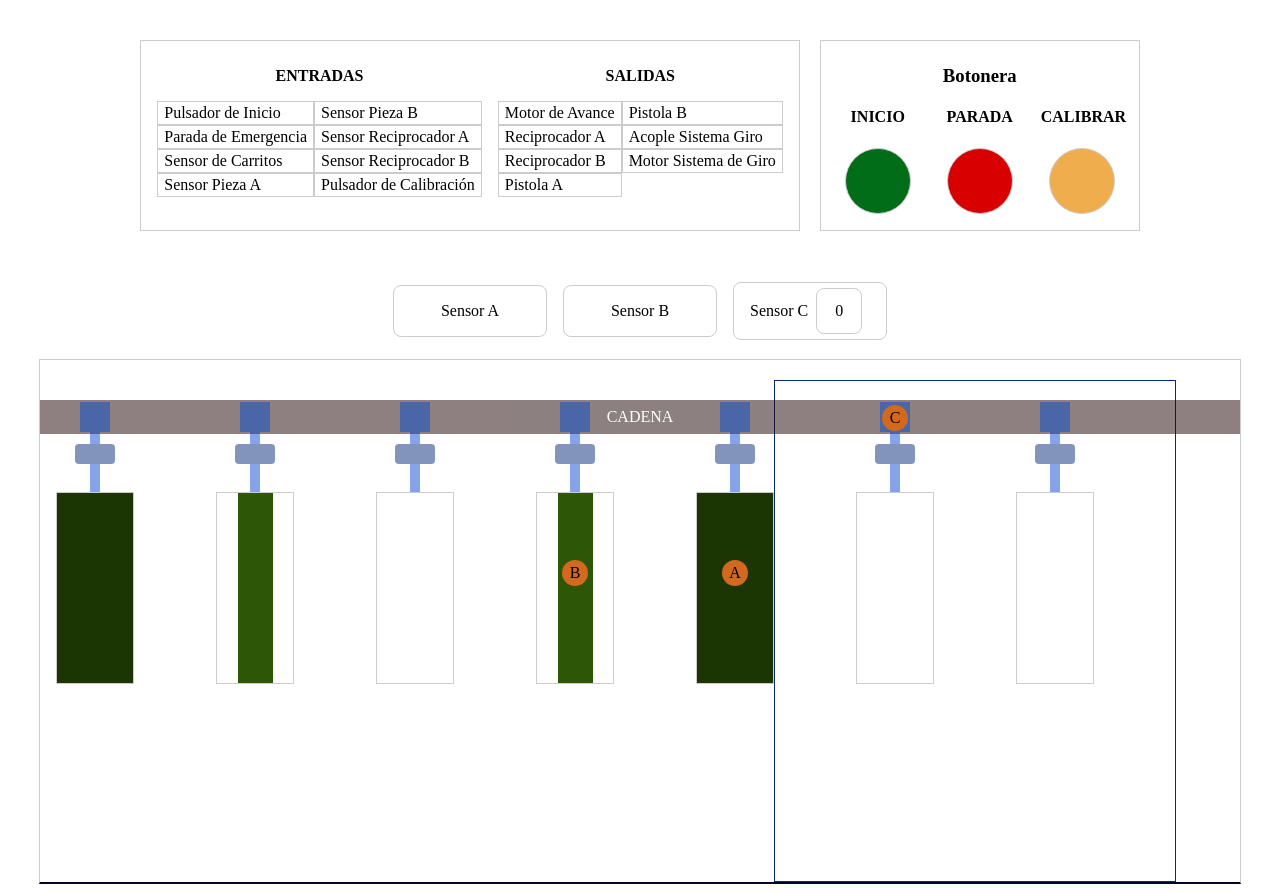
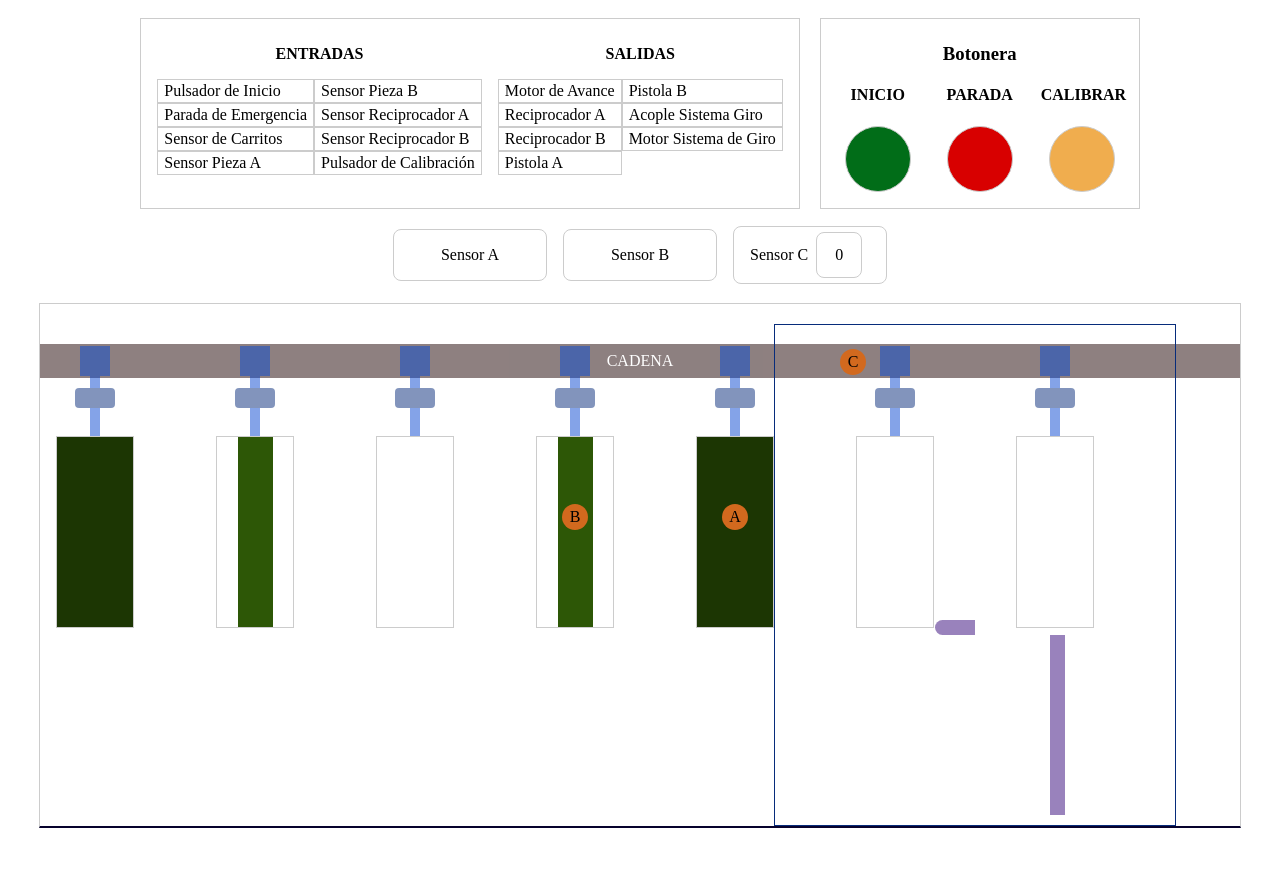
Before and after one commit to andriy-koz/saep-demo, a React (Create React App) app: page / in a window 1280 px wide. After the commit the page ends 836 px from the top, so only its background shows below. Built offline with nearby package versions, Linux system fonts and the light colour scheme; the HTML template or start-up script is replaced by a standard one.

Commit message:
animaciones

```diff
--- a/src/App.css
+++ b/src/App.css
@@ -1,5 +1,5 @@
 .App {
-  padding-top: 32px;
+  padding-top: 10px;
 }
 
 .header {
--- a/src/App.js
+++ b/src/App.js
@@ -1,3 +1,5 @@
+import { useState } from 'react';
+
 import './App.css';
 
 import Botonera from './components/Botonera';
@@ -6,14 +8,24 @@ import EntradasYSalidas from './components/EntradasYSalidas';
 import Presentacion from './components/Presentacion';
 
 function App() {
+  const [moverCadena, setMoverCadena] = useState(false);
+
+  const iniciar = () => {
+    setMoverCadena(true);
+  };
+
+  const parar = () => {
+    setMoverCadena(false);
+  };
+
   return (
     <div className='App'>
       <div className='header'>
         <EntradasYSalidas />
-        <Botonera />
+        <Botonera iniciar={iniciar} parar={parar} />
       </div>
       <DetallesSensores />
-      <Presentacion />
+      <Presentacion moverCadena={moverCadena} />
     </div>
   );
 }
--- a/src/components/Botonera.js
+++ b/src/components/Botonera.js
@@ -1,13 +1,13 @@
-const Botonera = () => {
+const Botonera = ({ iniciar, parar }) => {
   return (
     <div className='botonera-contenedor'>
       <h3>Botonera</h3>
       <div className='botonera'>
         <div className='botonera-boton'>
           <h4>INICIO</h4>
-          <div className='btn-inicio'></div>
+          <div className='btn-inicio' onClick={iniciar}></div>
         </div>
-        <div className='botonera-boton'>
+        <div className='botonera-boton' onClick={parar}>
           <h4>PARADA</h4>
           <div className='btn-parada'></div>
         </div>
--- a/src/components/DetallesSensores.css
+++ b/src/components/DetallesSensores.css
@@ -2,7 +2,7 @@
   display: flex;
   justify-content: center;
   align-items: center;
-  margin-top: 64px;
+  margin-top: 30px;
   gap: 16px;
   height: 32px;
 }
--- a/src/components/Presentacion.css
+++ b/src/components/Presentacion.css
@@ -1,4 +1,123 @@
 /* 1px = 5mm */
+
+/* ANIMACIONES */
+@keyframes mover-cadena {
+  0%,
+  2% {
+    transform: translateX(-465px);
+  }
+  25%,
+  35% {
+    transform: translateX(-145px);
+  }
+  50%,
+  60% {
+    transform: translateX(175px);
+  }
+  75%,
+  85% {
+    transform: translateX(495px);
+  }
+  100% {
+    transform: translateX(1135px);
+  }
+}
+
+@keyframes mover-pistola {
+  0%,
+  2% {
+    transform: translateY(0px);
+  }
+  25% {
+    transform: translateY(0px);
+  }
+  30% {
+    transform: translateY(-180px);
+  }
+  35% {
+    transform: translateY(0px);
+  }
+  50% {
+    transform: translateY(0px);
+  }
+  55% {
+    transform: translateY(-180px);
+  }
+  60% {
+    transform: translateY(0px);
+  }
+  75% {
+    transform: translateY(0px);
+  }
+  80% {
+    transform: translateY(0px);
+  }
+  85% {
+    transform: translateY(0px);
+  }
+}
+
+@keyframes mover-lanza {
+  0%,
+  2% {
+    transform: translateY(0px);
+  }
+  25% {
+    transform: translateY(0px);
+  }
+  30% {
+    transform: translateY(-180px);
+  }
+  35% {
+    transform: translateY(0px);
+  }
+  50% {
+    transform: translateY(0px);
+  }
+  55% {
+    transform: translateY(0px);
+  }
+  60% {
+    transform: translateY(0px);
+  }
+  75% {
+    transform: translateY(0px);
+  }
+  80% {
+    transform: translateY(-180px);
+  }
+  85% {
+    transform: translateY(0px);
+  }
+}
+
+@keyframes animar-sensor-a {
+  0%,
+  7.5% {
+    background-color: rgb(210, 210, 30);
+  }
+  8.5%,
+  45% {
+    background-color: chocolate;
+  }
+  46%,
+  64% {
+    background-color: rgb(210, 210, 30);
+  }
+  65% {
+    background-color: chocolate;
+  }
+}
+
+@keyframes animar-sensor-b {
+  0%,
+  7.5% {
+    background-color: rgb(210, 210, 30);
+  }
+  8.5% {
+    background-color: chocolate;
+  }
+}
 
 .presentacion {
   position: relative;
@@ -23,6 +142,7 @@
 }
 
 .cabina {
+  position: relative;
   border: 1px solid #072c7b;
   width: 400px;
   height: 500px;
@@ -31,12 +151,45 @@
   margin-top: 20px;
 }
 
+.lanza {
+  position: absolute;
+  bottom: 10px;
+  right: 110px;
+  width: 15px;
+  height: 180px;
+  background-color: #35077b;
+  opacity: 0.5;
+}
+
+.lanza.mover {
+  animation: mover-lanza 30s ease-in;
+}
+
+.pistola {
+  position: absolute;
+  bottom: 190px;
+  left: 160px;
+  width: 40px;
+  height: 15px;
+  background-color: #35077b;
+  opacity: 0.5;
+  border-radius: 8px 0px 0px 8px;
+}
+
+.pistola.mover {
+  animation: mover-pistola 30s ease-in-out;
+}
+
 .perchas {
   position: absolute;
   top: 40px;
   display: flex;
   gap: 80px;
   transform: translateX(-465px);
+}
+
+.perchas.mover {
+  animation: mover-cadena 30s ease-in-out;
 }
 
 .percha {
@@ -111,12 +264,20 @@
   left: 682px;
 }
 
+.pr-sensor-a.mover {
+  animation: animar-sensor-a 30s linear;
+}
+
 .pr-sensor-b {
   top: 200px;
   left: 522px;
 }
 
+.pr-sensor-b.mover {
+  animation: animar-sensor-b 30s linear;
+}
+
 .pr-sensor-c {
   top: 45px;
-  left: 842px;
+  left: 800px;
 }
--- a/src/components/Presentacion.js
+++ b/src/components/Presentacion.js
@@ -1,17 +1,19 @@
 import Percha from './Percha';
 
-const Presentacion = () => {
+const Presentacion = ({ moverCadena }) => {
+  const mover = moverCadena ? 'mover' : '';
+
   return (
     <div className='presentacion'>
-      <div className='pr-sensor-a'>A</div>
-      <div className='pr-sensor-b'>B</div>
+      <div className={`pr-sensor-a ${mover}`}>A</div>
+      <div className={`pr-sensor-b ${mover}`}>B</div>
       <div className='pr-sensor-c'>C</div>
       <div className='cadena'>CADENA</div>
       <div className='cabina'>
-        <div className='lanza'></div>
-        <div className='pistola'></div>
+        <div className={`lanza ${mover}`}></div>
+        <div className={`pistola ${mover}`}></div>
       </div>
-      <div className='perchas'>
+      <div className={`perchas ${mover}`}>
         <Percha pieza='vacio' />
         <Percha pieza='vacio' />
         <Percha pieza='vacio' />
```
